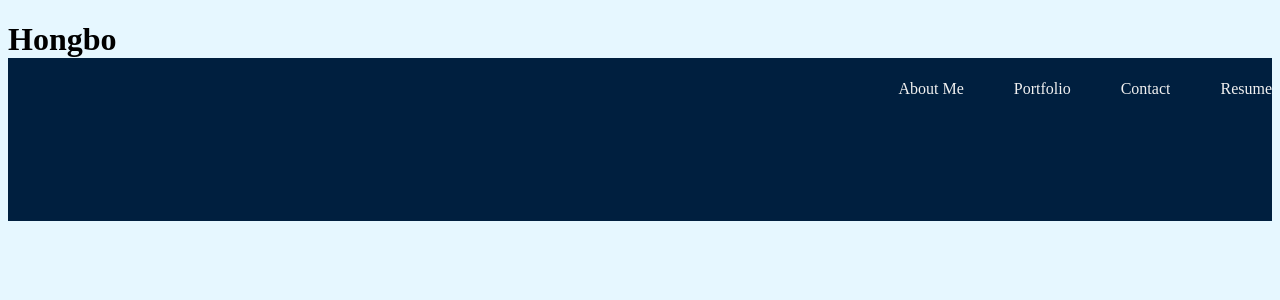
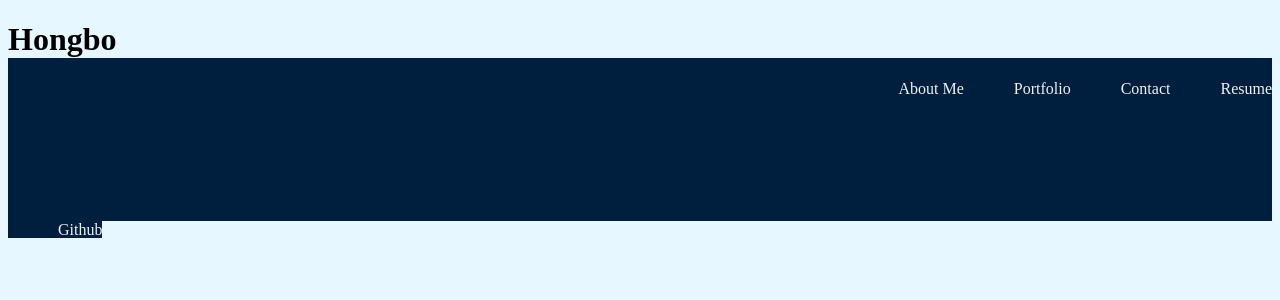
Before and after one commit to hongbowu/React-Portfolio, a React (Vite) app in the folder portfolio/: page / in a window 1280 px wide. Shown: the top 300 px of the page. Built offline with nearby package versions, Linux system fonts and the light colour scheme.

Commit message:
roughly add footer

```diff
--- a/portfolio/src/App.jsx
+++ b/portfolio/src/App.jsx
@@ -1,12 +1,13 @@
 import { useState } from 'react'
 
 import Nav from './components/Nav'
-
+import Footer from './components/Footer'
 function App() {
 
   return (
     <>
       <Nav />
+      <Footer />
     </>
   )
 }
--- /dev/null
+++ b/portfolio/src/components/Footer.jsx
@@ -0,0 +1,8 @@
+export default function Footer() {
+
+    return(
+        <footer>
+            <a src="https://github.com/hongbowu/">Github</a>
+        </footer>
+    )
+}
```
